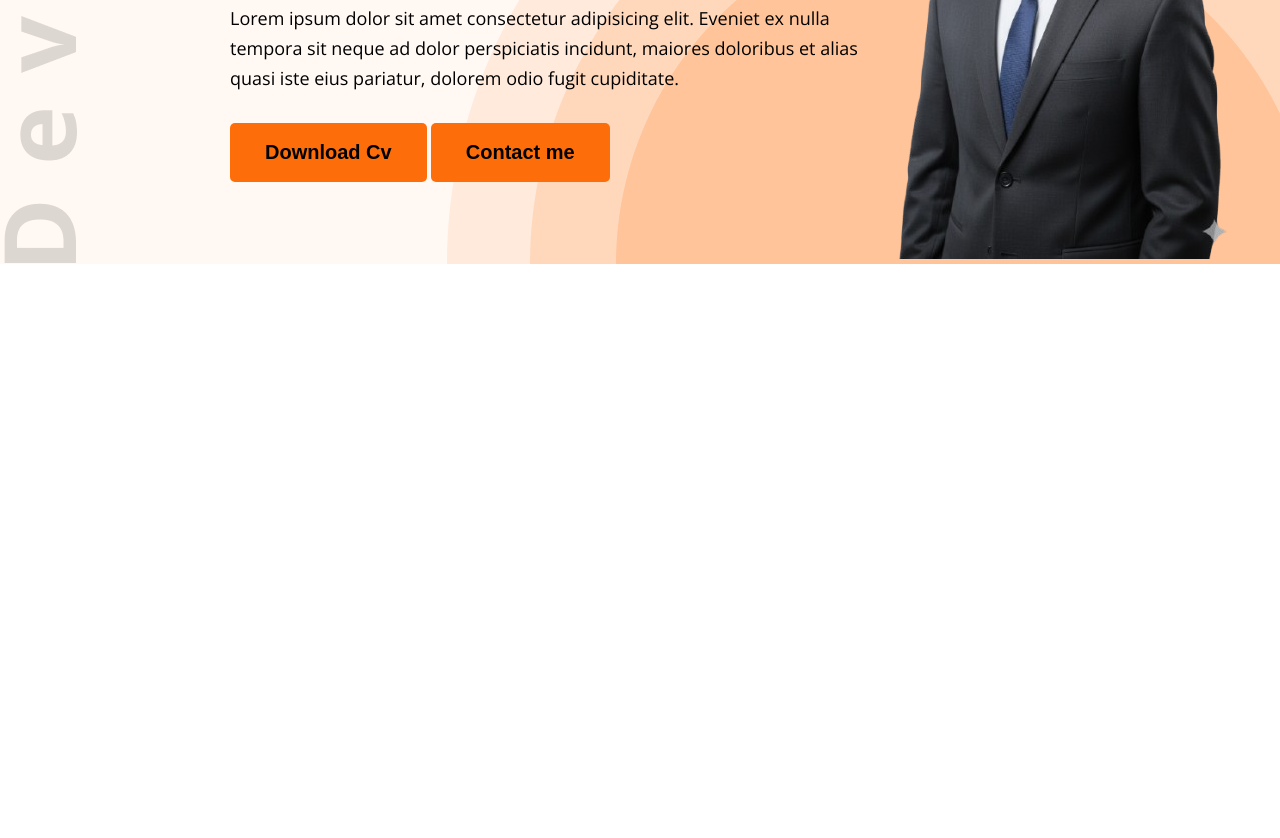
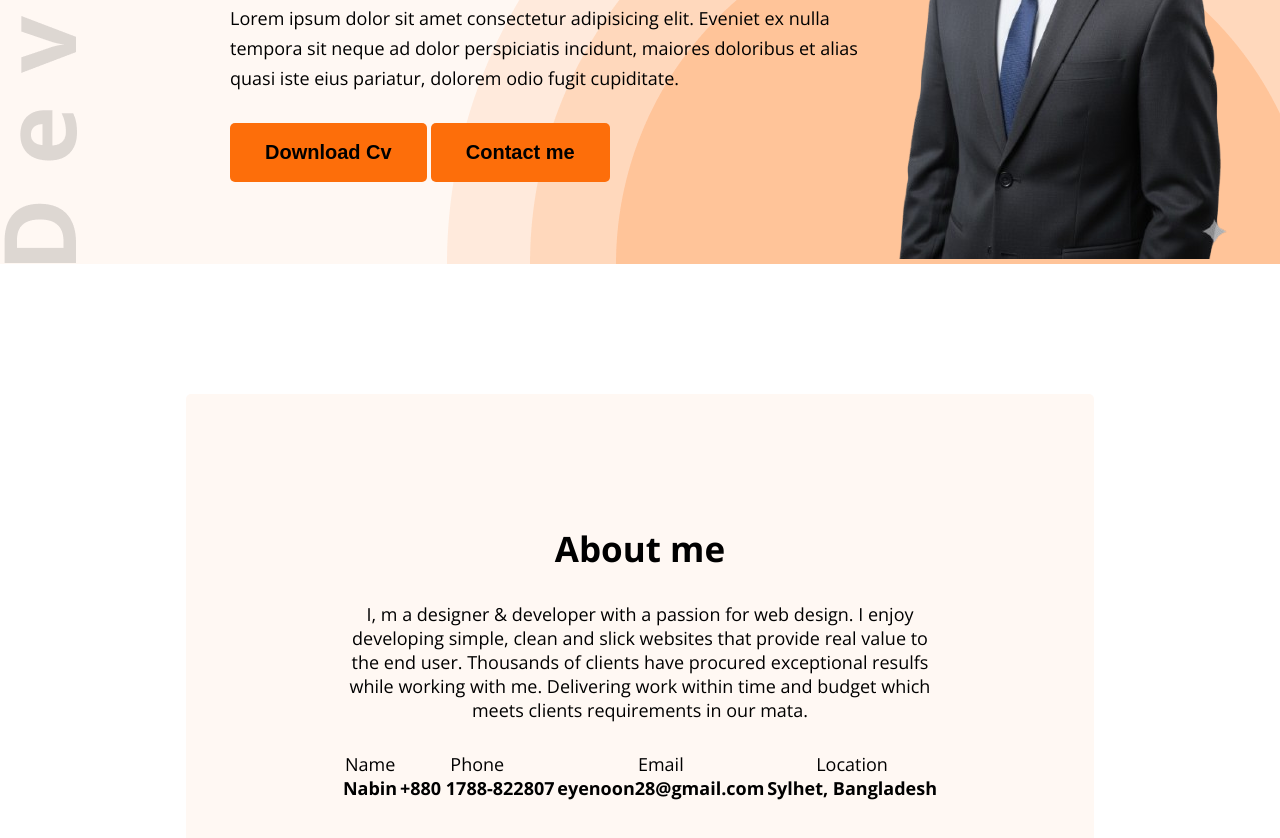
Before and after one commit to Eyenoon-Nabin/My-Portfolio-Project, a plain HTML site: page index.html in a window 1280 px wide. Shown: the part 560-1398 px from the top of the page. Before the commit the page ends 824 px from the top, so only its background shows below. Drawn offline with nearby package versions, Linux system fonts and the light colour scheme.

Commit message:
about section add

```diff
--- a/index.html
+++ b/index.html
@@ -38,5 +38,29 @@
         </section>
     </header>
 
+<section id="about">
+     <div class="about-container">
+        <div class="section-heading"><h2>About me</h2>
+            <p>I, m a designer & developer with a passion for web design. I enjoy developing simple, clean and slick websites that provide real value to the end user. Thousands of clients have procured exceptional resulfs while working with me. Delivering work within time and budget which meets clients requirements in our mata.</p></div>
+        <div class="about-info">
+            <div class="info-card">
+                <p>Name</p>
+                <h4>Nabin</h4>
+            </div>
+            <div class="info-card">
+                <p>Phone</p>
+                <h4>+880 1788-822807</h4>
+            </div>
+            <div class="info-card">
+                <p>Email</p>
+                <h4>eyenoon28@gmail.com</h4>
+            </div>
+            <div class="info-card">
+                <p>Location</p>
+                <h4>Sylhet, Bangladesh</h4>
+            </div>
+        </div>
+        </div>
+    </section>
 </body>
 </html>
--- a/style.css
+++ b/style.css
@@ -65,8 +65,19 @@ nav .menu a {
   font-weight: 600;
   cursor: pointer;
 }
-
-
+.section-heading{
+  max-width: 827px;
+  text-align: center;
+}
+.section-heading h2{
+  font-size: 35px;
+  margin-bottom:30px;
+}
+.section-heading p {
+  font-size: 18px;
+  margin-bottom: 30px;
+  color: #000000;
+}
 #banner {
   max-width: 1140px;
   margin: 47px 38px 0 230px;
@@ -103,3 +114,32 @@ nav .menu a {
   max-width: 900px;
   vertical-align: middle;
 }
+
+#about {
+padding-top: 130px;
+
+}
+
+#about .about-container{
+  width: 71%;
+  max-width: 1140px;
+  margin: 0 auto;
+  text-align: center;
+  background-color: #FFF8F3;
+  border-radius: 5px;
+  padding: 131px 156px;
+}
+
+#about .about-container .about-info {
+  display: flex;
+  justify-content: space-around;
+}
+.about-info .info-card p {
+  font-size: 18px;
+  color: #000000;
+}
+
+.about-info .info-card h4 {
+  font-size: 18px;
+  color: #000000;
+}
```
